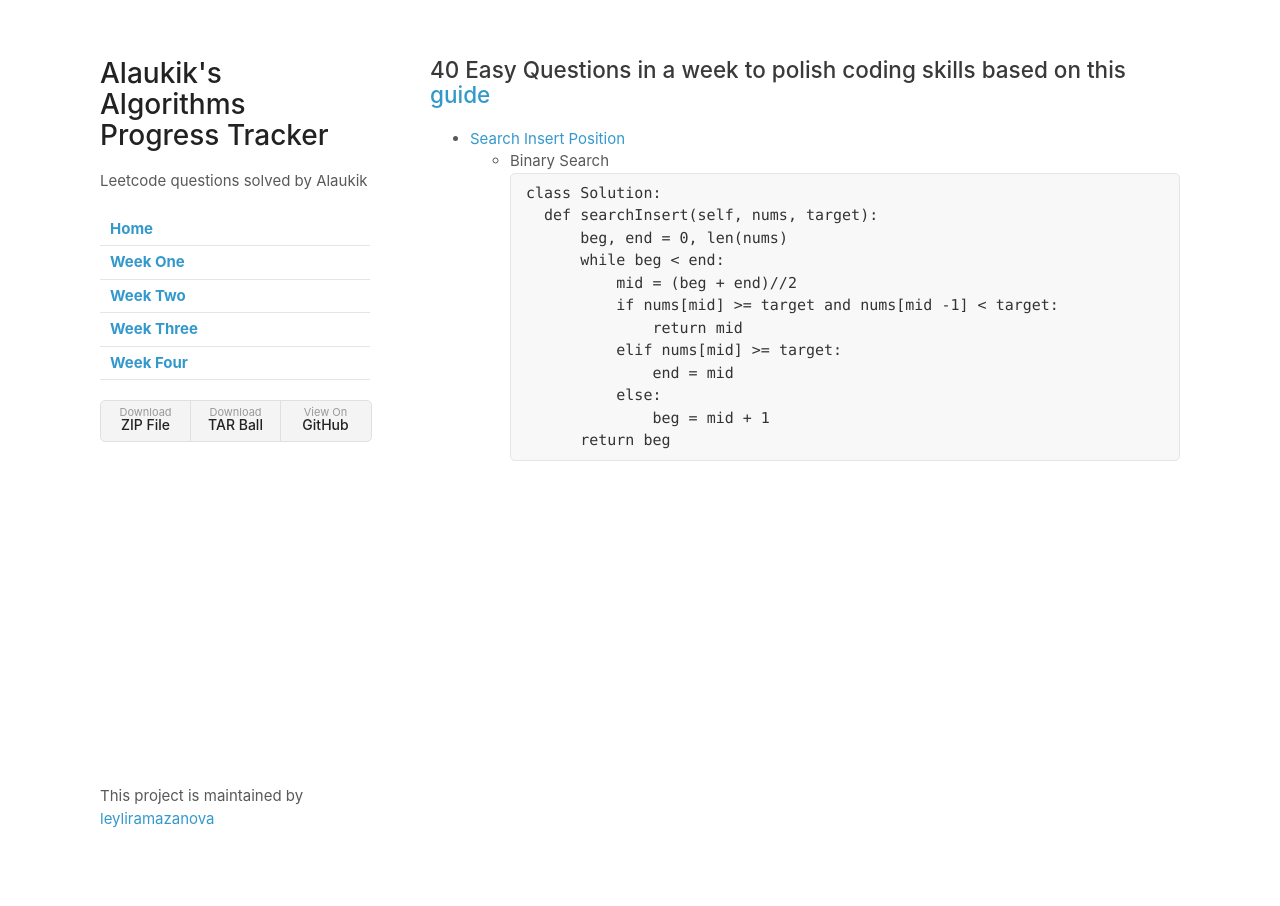
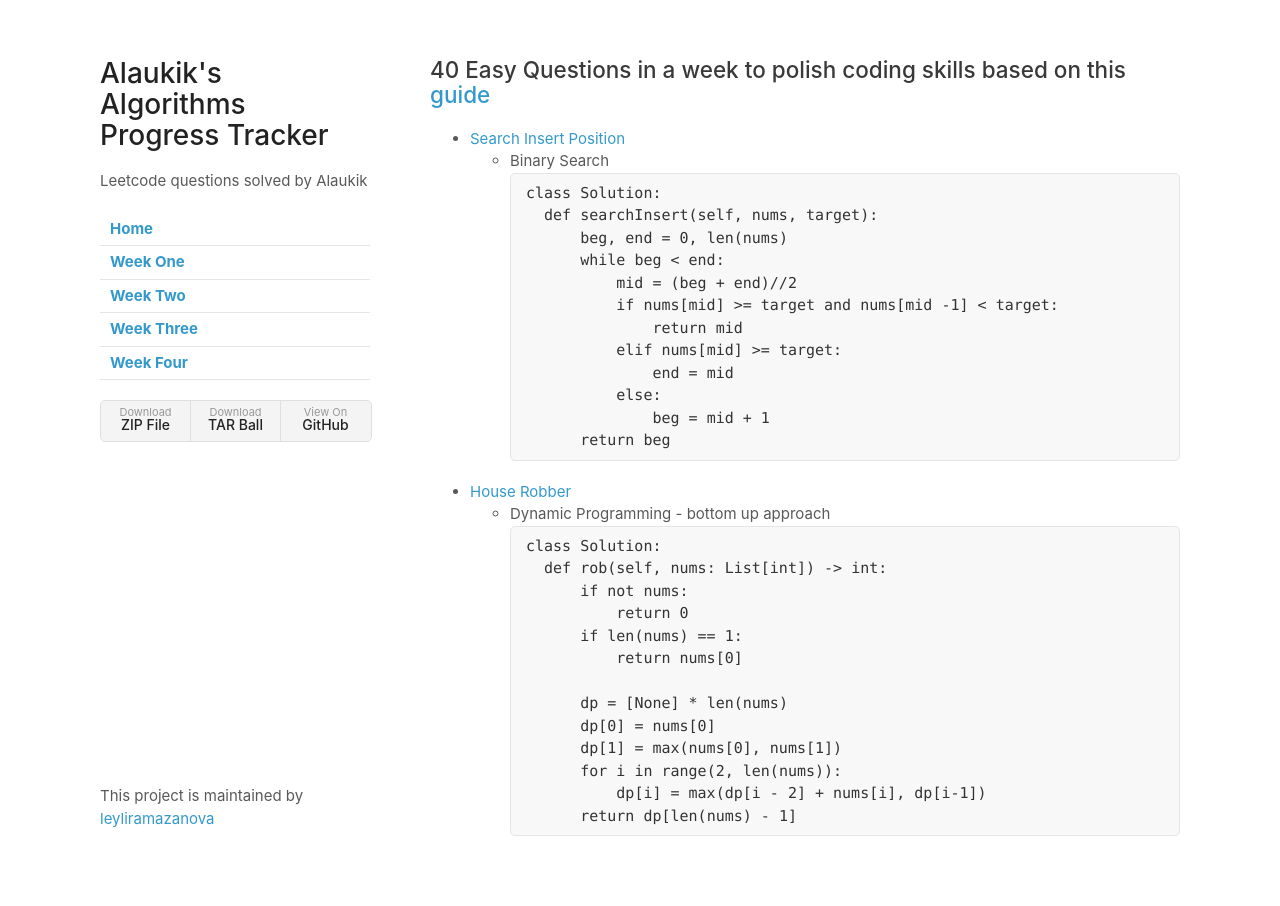
Before and after one commit to leyliramazanova/Five-Weeks-of-Leet-Code, a Jekyll site: the page built from weekFive.md, in a window 1280 px wide. Built offline with Jekyll 4.4.1, drawn with Linux system fonts in a browser that asks for light colours; our own code applies the rules of GitHub Pages for plain Markdown files.

Commit message:
Update weekFive.md

````diff
--- a/weekFive.md
+++ b/weekFive.md
@@ -17,3 +17,21 @@
                   beg = mid + 1
           return beg
       ```
+
+- [House Robber](https://leetcode.com/problems/house-robber/)
+  - Dynamic Programming - bottom up approach
+    ```python
+    class Solution:
+      def rob(self, nums: List[int]) -> int:
+          if not nums:
+              return 0
+          if len(nums) == 1:
+              return nums[0]
+
+          dp = [None] * len(nums)
+          dp[0] = nums[0]
+          dp[1] = max(nums[0], nums[1])
+          for i in range(2, len(nums)):
+              dp[i] = max(dp[i - 2] + nums[i], dp[i-1])
+          return dp[len(nums) - 1]
+      ```
````
